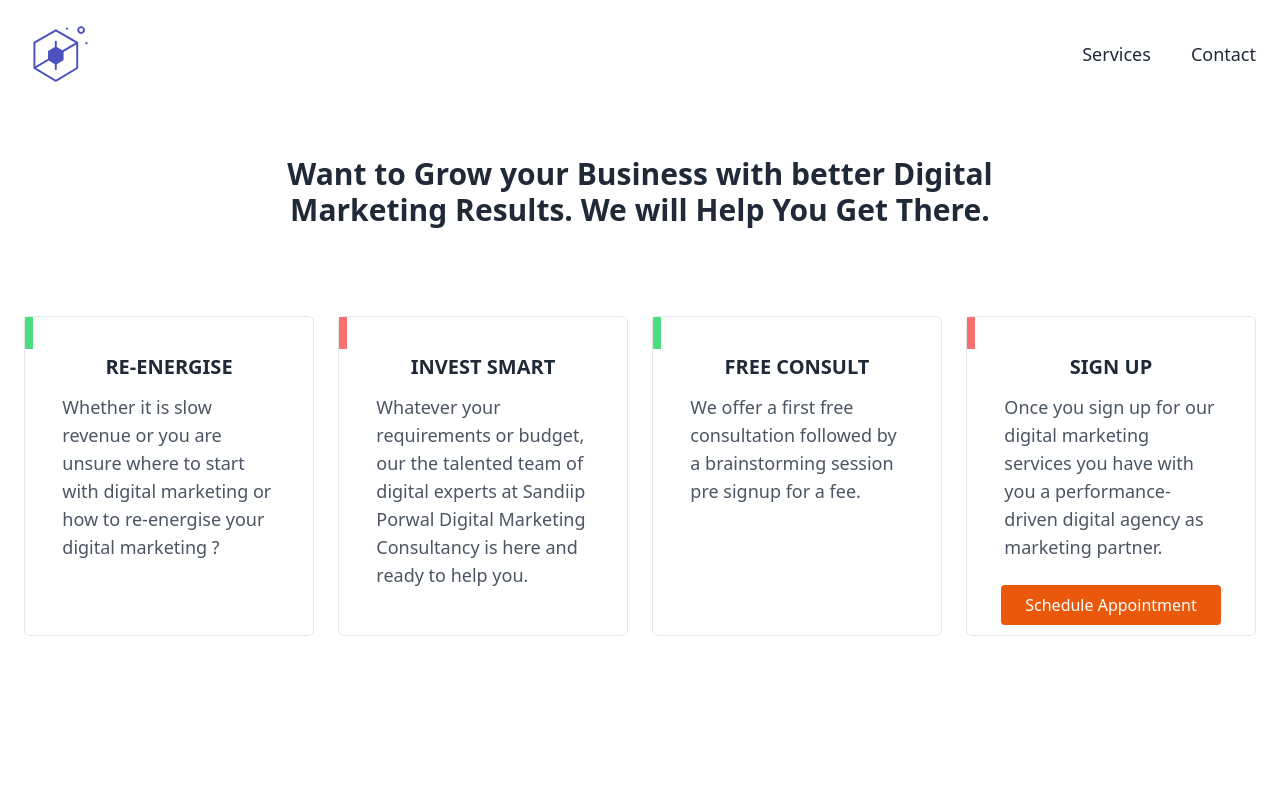
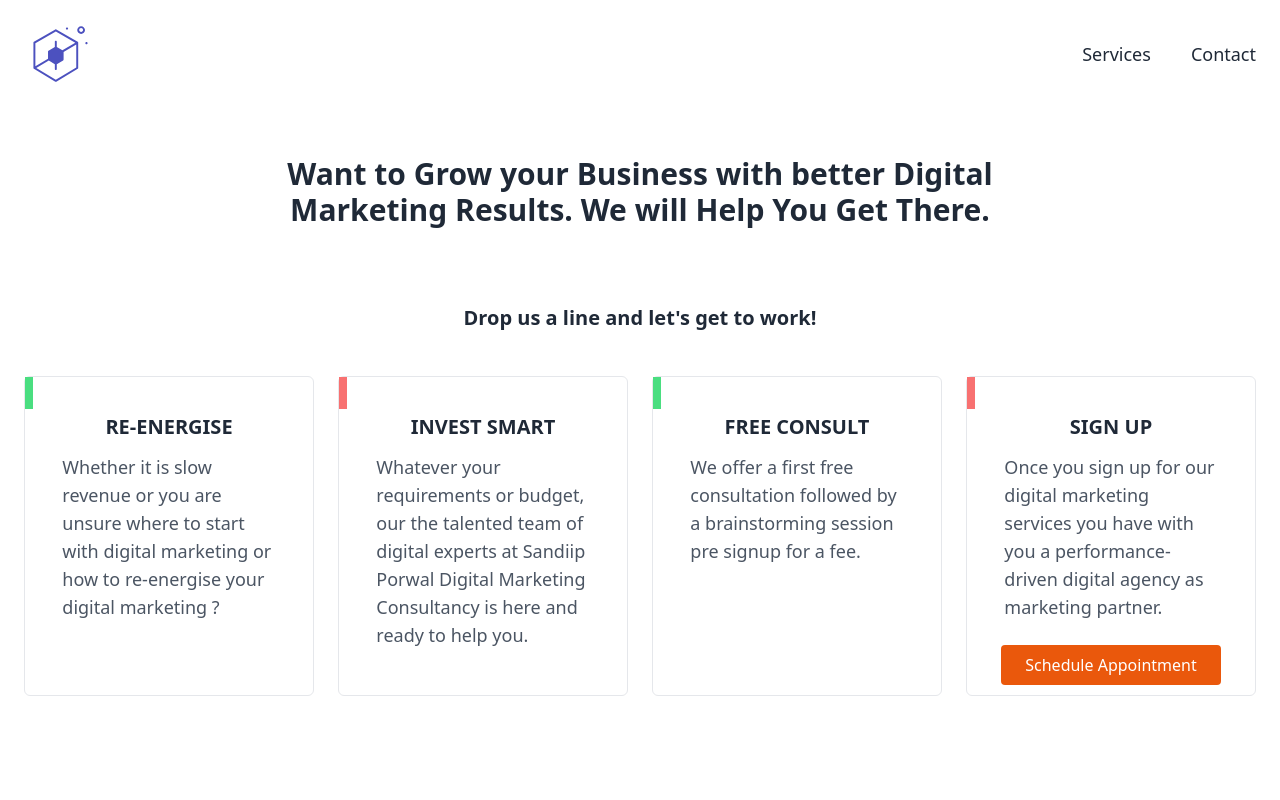
Before and after one commit to waheed-dev/marketing-web, a Next.js app: page /contact in a window 1280 px wide. Shown: the top 800 px of the page. Built offline with nearby package versions, Linux system fonts and the light colour scheme.

Commit message:
Add files via upload

```diff
--- a/pages/contact.jsx
+++ b/pages/contact.jsx
@@ -8,6 +8,7 @@ const Contact = () => {
       <div className="py-12 2xl:px-20 px-6 xl:mx-auto xl:container">
           <div className="flex flex-col items-center">
               <h1 className="text-3xl font-bold text-gray-800 text-center w-11/12 sm:w-2/3 mb-5 sm:mb-10">Want to Grow your Business with better Digital Marketing Results. We will Help You Get There.</h1>
+              <p className="text-xl mt-10 font-semibold leading-5 text-center text-gray-800">Drop us a line and let's get to work!</p>
               <div
                   className="container mx-auto grid sm:grid-cols-2 md:grid-cols-2 lg:grid-cols-3 xl:grid-cols-4 mt-12 gap-6">
                   <div className="bg-white border rounded-md border-gray-200 h-80 flex flex-col items-center px-4">
```
